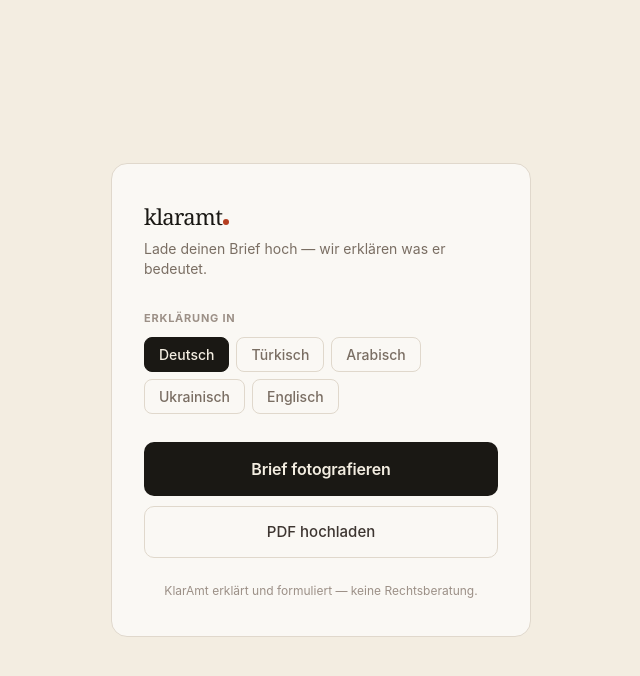
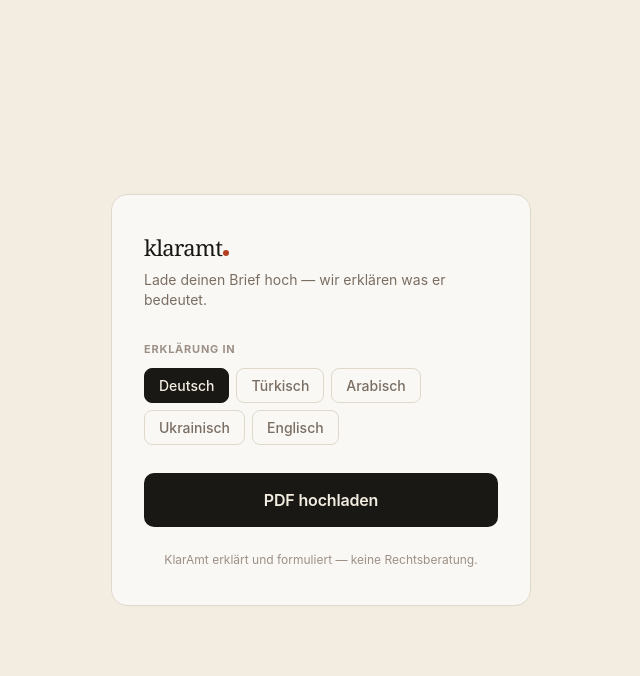
Before and after one commit to Dok100/KlarAmt, a Next.js app: page / in a window 1280 px wide. Both pictures are taken after a click on the button "Verstanden — Brief analysieren". Shown: the top 676 px of the page, without its empty margins (319-959 px from the left). Built offline with nearby package versions, Linux system fonts and the light colour scheme.

Commit message:
fix(ui): Kamera-Button nur auf Touch-Geräten anzeigen

```diff
--- a/src/app/page.tsx
+++ b/src/app/page.tsx
@@ -125,10 +125,12 @@ export default function Home() {
   const [laedt, setLaedt] = useState(false);
   const [fehler, setFehler] = useState<string | null>(null);
   const [kontingentErschoepft, setKontingentErschoepft] = useState(false);
+  const [istMobil, setIstMobil] = useState(false);
 
   useEffect(() => {
     setConsentGegeben(hatConsent());
     setKontingentErschoepft(holeAnalysenZaehler() >= LIMIT);
+    setIstMobil(navigator.maxTouchPoints > 0);
   }, []);
 
   function consent() {
@@ -269,10 +271,12 @@ export default function Home() {
           </div>
         ) : (
           <div style={{ display: 'flex', flexDirection: 'column', gap: '0.625rem' }}>
-            <button onClick={() => fotoRef.current?.click()} style={S.btnPrimary}>
-              Brief fotografieren
-            </button>
-            <button onClick={() => pdfRef.current?.click()} style={S.btnSecondary}>
+            {istMobil && (
+              <button onClick={() => fotoRef.current?.click()} style={S.btnPrimary}>
+                Brief fotografieren
+              </button>
+            )}
+            <button onClick={() => pdfRef.current?.click()} style={istMobil ? S.btnSecondary : S.btnPrimary}>
               PDF hochladen
             </button>
           </div>
```
